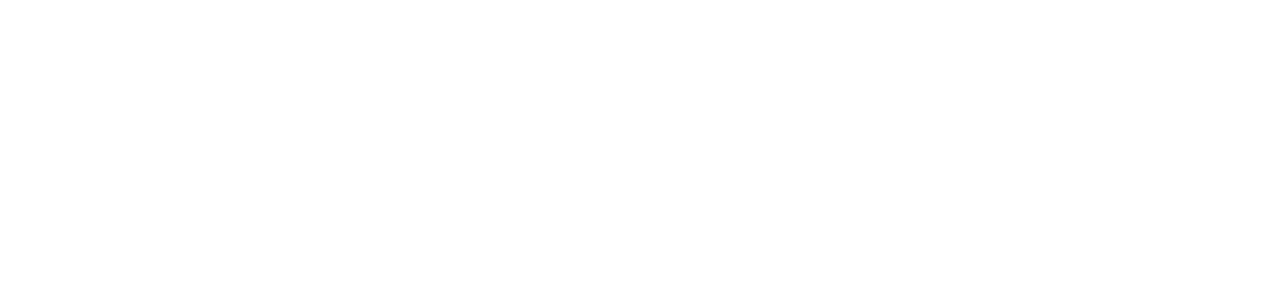
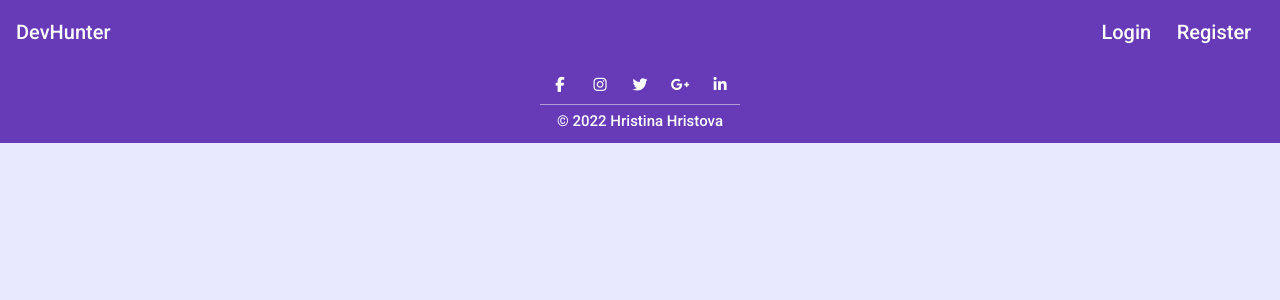
Before and after one commit to craftina/dev-hunter, an Angular app in the folder dev-hunter/: page / in a window 1280 px wide. Shown: the top 300 px of the page. Built offline with nearby package versions, Linux system fonts and the light colour scheme.

Commit message:
Basic html and css to header and footer

```diff
--- a/dev-hunter/src/app/app.component.html
+++ b/dev-hunter/src/app/app.component.html
@@ -0,0 +1,2 @@
+<app-header></app-header>
+<app-footer></app-footer>
--- a/dev-hunter/src/app/app.module.ts
+++ b/dev-hunter/src/app/app.module.ts
@@ -3,6 +3,7 @@
 
 import { AppComponent } from './app.component';
 import { BrowserAnimationsModule } from '@angular/platform-browser/animations';
+import { CoreModule } from './core/core.module';
 
 @NgModule({
   declarations: [
@@ -10,7 +11,8 @@
   ],
   imports: [
     BrowserModule,
-    BrowserAnimationsModule
+    BrowserAnimationsModule,
+    CoreModule
   ],
   providers: [],
   bootstrap: [AppComponent]
--- a/dev-hunter/src/app/core/core.module.ts
+++ b/dev-hunter/src/app/core/core.module.ts
@@ -3,7 +3,19 @@
 import { HeaderComponent } from './header/header.component';
 import { FooterComponent } from './footer/footer.component';
 
+import { MatToolbarModule } from '@angular/material/toolbar';
+import { MatIconModule } from '@angular/material/icon';
+import { MatListModule } from '@angular/material/list';
+import { MatButtonModule } from '@angular/material/button';
+import { MatGridListModule } from '@angular/material/grid-list';
 
+const materialModules = [
+  MatToolbarModule,
+  MatIconModule,
+  MatListModule,
+  MatButtonModule,
+  MatGridListModule
+];
 
 @NgModule({
   declarations: [
@@ -11,7 +23,12 @@
     FooterComponent
   ],
   imports: [
-    CommonModule
+    CommonModule,
+    [...materialModules]
+  ],
+  exports: [
+    HeaderComponent,
+    FooterComponent
   ]
 })
 export class CoreModule { }
--- a/dev-hunter/src/app/core/footer/footer.component.css
+++ b/dev-hunter/src/app/core/footer/footer.component.css
@@ -0,0 +1,18 @@
+i {
+    font-size: 15px;
+}
+
+mat-toolbar {
+    justify-content: center;
+    text-align: center;
+    height: fit-content;
+}
+
+.mat-divider {
+    border-top-color: rgba(255, 255, 255, 0.5);
+}
+
+div {
+    font-size: 15px;
+    margin-bottom: 0.5vw;
+}
--- a/dev-hunter/src/app/core/footer/footer.component.html
+++ b/dev-hunter/src/app/core/footer/footer.component.html
@@ -1 +1,21 @@
-<p>footer works!</p>
+<mat-toolbar color="primary">
+    <mat-grid-list cols="1">
+        <button mat-icon-button class="example-icon">
+            <i class="fa-brands fa-facebook-f"></i>
+        </button>
+        <button mat-icon-button class="example-icon">
+            <i class="fa-brands fa-instagram"></i>
+        </button>
+        <button mat-icon-button class="example-icon">
+            <i class="fa-brands fa-twitter"></i>
+        </button>
+        <button mat-icon-button class="example-icon">
+            <i class="fa-brands fa-google-plus-g"></i>
+        </button>
+        <button mat-icon-button class="example-icon">
+            <i class="fa-brands fa-linkedin-in"></i>
+        </button>
+        <mat-divider></mat-divider>
+        <div>&copy; 2022 Hristina Hristova</div>
+    </mat-grid-list>
+</mat-toolbar>
--- a/dev-hunter/src/app/core/header/header.component.css
+++ b/dev-hunter/src/app/core/header/header.component.css
@@ -0,0 +1,15 @@
+.example-spacer {
+    flex: 1 1 auto;
+}
+
+.mat-list-base {
+    padding: 0;
+}
+
+mat-nav-list a {
+    margin: 0 1vw;
+}
+
+mat-toolbar{
+    position: relative;
+}
--- a/dev-hunter/src/app/core/header/header.component.html
+++ b/dev-hunter/src/app/core/header/header.component.html
@@ -1 +1,13 @@
-<p>header works!</p>
+<mat-toolbar color="primary">
+    <!-- <button mat-icon-button class="example-icon">
+        <mat-icon>menu</mat-icon>
+    </button> -->
+    <!-- <span class="example-spacer"></span> -->
+    <a matLine>DevHunter</a>
+    <span class="example-spacer"></span>
+    <mat-nav-list>
+        <a matLine>Login</a>
+        <a matLine>Register</a>
+        <!-- <a matLine>Logout</a> -->
+    </mat-nav-list>
+</mat-toolbar>
--- a/dev-hunter/src/index.html
+++ b/dev-hunter/src/index.html
@@ -9,6 +9,7 @@
   <link rel="preconnect" href="https://fonts.gstatic.com">
   <link href="https://fonts.googleapis.com/css2?family=Roboto:wght@300;400;500&display=swap" rel="stylesheet">
   <link href="https://fonts.googleapis.com/icon?family=Material+Icons" rel="stylesheet">
+  <script src="https://kit.fontawesome.com/01713fa75a.js" crossorigin="anonymous"></script>
 </head>
 <body class="mat-typography">
   <app-root></app-root>
--- a/dev-hunter/src/styles.css
+++ b/dev-hunter/src/styles.css
@@ -1,4 +1,8 @@
 /* You can add global styles to this file, and also import other style files */
 
 html, body { height: 100%; }
-body { margin: 0; font-family: Roboto, "Helvetica Neue", sans-serif; }
+body {
+    margin: 0;
+    font-family: Roboto, "Helvetica Neue", sans-serif;
+    background-color: #e8e8ff;
+}
```
